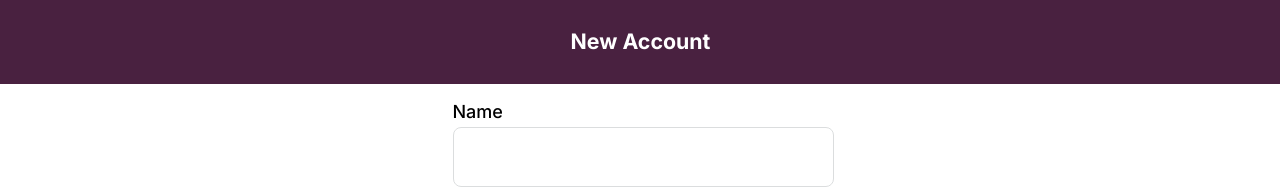
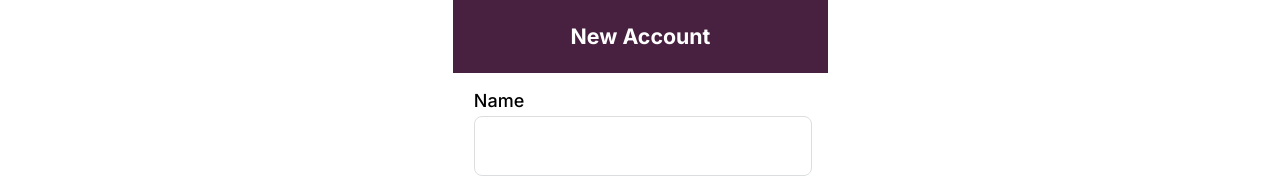
Before and after one commit to atparkweb/matching_mocks, a plain HTML site: page index.html in a window 1280 px wide. Shown: the top 189 px of the page. Drawn offline with Linux system fonts and the light colour scheme.

Commit message:
Refactor styles

```diff
--- a/style.css
+++ b/style.css
@@ -8,6 +8,11 @@ body {
   font-weight: 500;
   line-height: 0.888888889rem;
   margin: 0;
+}
+
+.container {
+  margin: 0 auto;
+  width: 375px;
 }
 
 .main {
@@ -32,7 +37,7 @@ body {
   background-color: #492140;
   color: #fff;
   margin-bottom: 1.333333333rem;
-  padding: 20px 110px 21px 111px;
+  padding: 15px 110px 15px 111px;
   text-align: center;
 }
 
```
